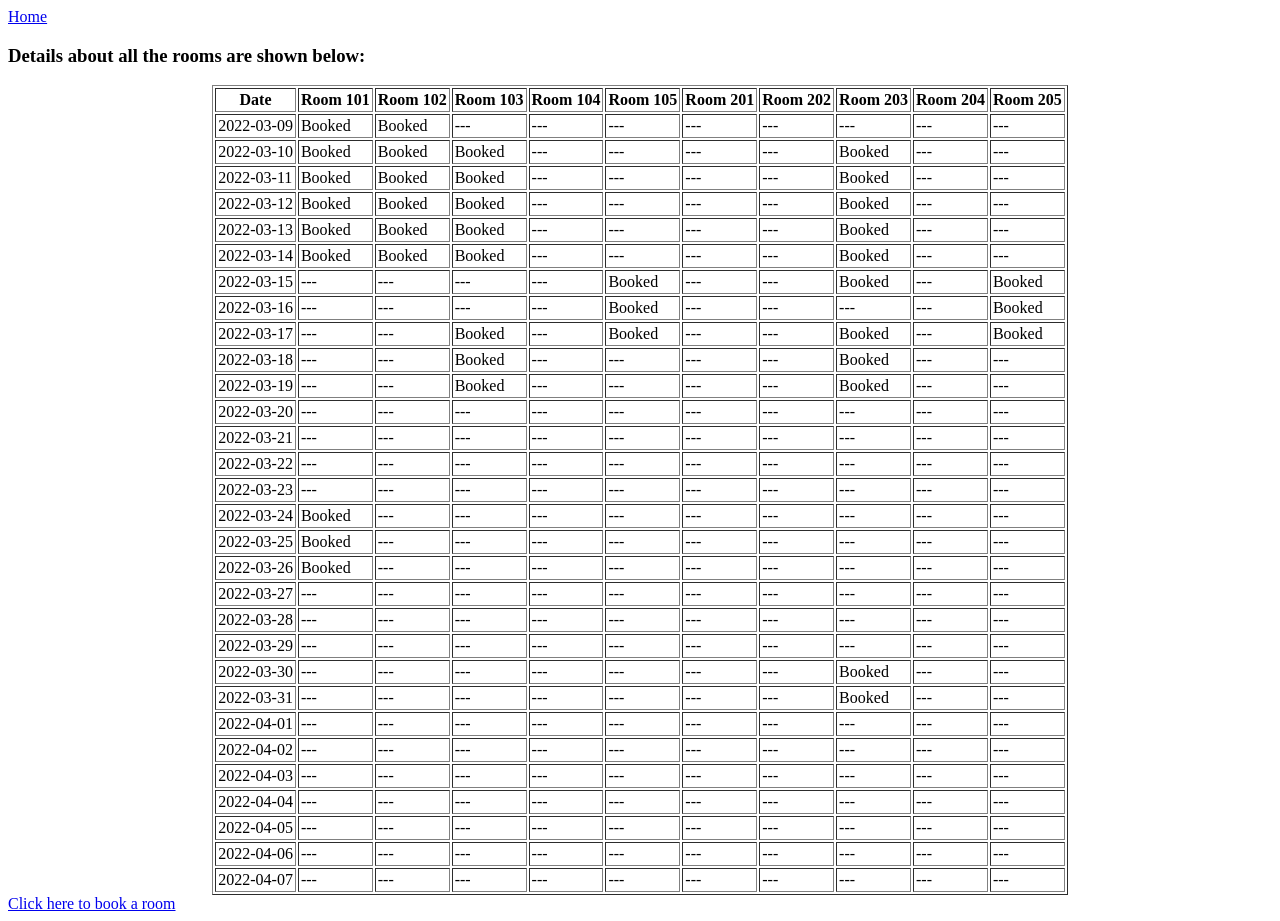
After one commit to ericpsherman/Hotel, a Flask app: page /room/details in a window 1280 px wide. The commit adds this page. Run offline with Flask 2, Linux system fonts and the light colour scheme; data comes from the database, SQL or seed files in the repository; both versions use the stored data as it was after the commit.

Commit message:
Updated Frontend and connected with Flask

```diff
--- a/app.py
+++ b/app.py
@@ -10,27 +10,31 @@ def home():
     return render_template('home.html', rooms=rooms)
 
 
+@app.route('/room/details')
+def room_details():
+    availability = database.get_room_details()
+    return render_template('show_room_details.html', availability=availability)
+
+
 @app.route('/room/booking', methods=['GET', 'POST'])
 def booking():
     if request.method == 'POST':
         date_from = request.form.get('date-from')
         date_to = request.form.get('date-to')
-        print(date_from,date_to)
-        database.show_available_rooms(date_from, date_to)
-    return render_template('booking.html')
+        room_type = request.form.get('room-type')
+        booking_availability = database.is_available(date_from, date_to, room_type)
+        if not booking_availability[0]:
+            return render_template('booking.html', message="No Rooms Available for selected range and room category")
+        else:
+            bill = database.book_a_room(booking_availability[1], booking_availability[2], booking_availability[3],
+                                        booking_availability[4])
+            message = f"""\n\nConfirmed booking!\n
+                        Room Number: {bill[0]}\n
+                        Bill Amount: Rs. {bill[1]}\n
+                        Number of days: {bill[2]}\n\n"""
+            return render_template('booking.html', message=message)
+    return render_template('booking.html', message="Check for room availability and book room")
 
 
 if __name__ == '__main__':
-    # app.run(debug=True)
-    booking_availability = database.is_available('2022-03-09', '2022-03-14', 'A Class')
-    print(booking_availability)
-    bill = None
-    if booking_availability[0]:
-        bill = database.book_a_room(booking_availability[1], booking_availability[2], booking_availability[3],
-                                    booking_availability[4])
-    if bill is not None:
-        print(f"""\n\nConfirmed booking!
-        Room Number: {bill[0]}
-        Bill Amount: Rs. {bill[1]}
-        Number of days: {bill[2]}\n\n""")
-    database.display()
+    app.run(debug=True)
--- a/templates/base_jinja.html
+++ b/templates/base_jinja.html
@@ -4,6 +4,7 @@
     <title>{% block title %}{% endblock %}</title>
 </head>
 <body>
+<a href="{{ url_for('home') }}">Home</a>
 {% block content %}
 {% endblock %}
 </body>
--- a/templates/home.html
+++ b/templates/home.html
@@ -28,4 +28,8 @@
 <div class="booking">
     <a href="{{ url_for('booking') }}">Click here to book a room</a>
 </div>
+<br>
+<div>
+    <a href="{{ url_for('room_details') }}">Room Details (Admin Only)</a>
+</div>
 {% endblock %}
--- a/templates/show.html
+++ /dev/null
@@ -1,5 +0,0 @@
-{% extends 'base_jinja.html' %}
-
-{% block content %}
-<h1>fjhjfhajfh</h1>
-{% endblock %}
--- /dev/null
+++ b/templates/show_room_details.html
@@ -0,0 +1,44 @@
+{% extends 'base_jinja.html' %}
+
+{% block title %} Room Details {% endblock %}
+
+{% block content %}
+<div class="rooms">
+    <h3>Details about all the rooms are shown below: </h3>
+    <center>
+    <table border="1px" cellpadding="2px">
+        <tr>
+            <th>Date</th>
+            <th>Room 101</th>
+            <th>Room 102</th>
+            <th>Room 103</th>
+            <th>Room 104</th>
+            <th>Room 105</th>
+            <th>Room 201</th>
+            <th>Room 202</th>
+            <th>Room 203</th>
+            <th>Room 204</th>
+            <th>Room 205</th>
+        </tr>
+        {% for room in availability %}
+        <tr>
+            <td>{{ room['Date'] }}</td>
+            <td>{{ '---' if room['Room-101'] else 'Booked'}}</td>
+            <td>{{ '---' if room['Room-102'] else 'Booked'}}</td>
+            <td>{{ '---' if room['Room-103'] else 'Booked'}}</td>
+            <td>{{ '---' if room['Room-104'] else 'Booked'}}</td>
+            <td>{{ '---' if room['Room-105'] else 'Booked'}}</td>
+            <td>{{ '---' if room['Room-201'] else 'Booked'}}</td>
+            <td>{{ '---' if room['Room-202'] else 'Booked'}}</td>
+            <td>{{ '---' if room['Room-203'] else 'Booked'}}</td>
+            <td>{{ '---' if room['Room-204'] else 'Booked'}}</td>
+            <td>{{ '---' if room['Room-205'] else 'Booked'}}</td>
+        </tr>
+        {% endfor %}
+    </table>
+    </center>
+</div>
+<div class="booking">
+    <a href="{{ url_for('booking') }}">Click here to book a room</a>
+</div>
+{% endblock %}
--- a/utils/database.py
+++ b/utils/database.py
@@ -5,26 +5,26 @@ from .database_connection import DatabaseConnection
 DATE_FORMAT = "%Y-%m-%d"
 
 query_dict = {
-            101: [f'SELECT COUNT(*) FROM availability WHERE Date BETWEEN ? AND ? AND "101"=1',
-                  f'UPDATE availability SET "101" = 0 WHERE Date BETWEEN ? AND ?'],
-            102: [f'SELECT COUNT(*) FROM availability WHERE Date BETWEEN ? AND ? AND "102"=1',
-                  f'UPDATE availability SET "102" = 0 WHERE Date BETWEEN ? AND ?'],
-            103: [f'SELECT COUNT(*) FROM availability WHERE Date BETWEEN ? AND ? AND "103"=1',
-                  f'UPDATE availability SET "103" = 0 WHERE Date BETWEEN ? AND ?'],
-            104: [f'SELECT COUNT(*) FROM availability WHERE Date BETWEEN ? AND ? AND "104"=1',
-                  f'UPDATE availability SET "104" = 0 WHERE Date BETWEEN ? AND ?'],
-            105: [f'SELECT COUNT(*) FROM availability WHERE Date BETWEEN ? AND ? AND "105"=1',
-                  f'UPDATE availability SET "105" = 0 WHERE Date BETWEEN ? AND ?'],
-            201: [f'SELECT COUNT(*) FROM availability WHERE Date BETWEEN ? AND ? AND "201"=1',
-                  f'UPDATE availability SET "201" = 0 WHERE Date BETWEEN ? AND ?'],
-            202: [f'SELECT COUNT(*) FROM availability WHERE Date BETWEEN ? AND ? AND "202"=1',
-                  f'UPDATE availability SET "202" = 0 WHERE Date BETWEEN ? AND ?'],
-            203: [f'SELECT COUNT(*) FROM availability WHERE Date BETWEEN ? AND ? AND "203"=1',
-                  f'UPDATE availability SET "203" = 0 WHERE Date BETWEEN ? AND ?'],
-            204: [f'SELECT COUNT(*) FROM availability WHERE Date BETWEEN ? AND ? AND "204"=1',
-                  f'UPDATE availability SET "204" = 0 WHERE Date BETWEEN ? AND ?'],
-            205: [f'SELECT COUNT(*) FROM availability WHERE Date BETWEEN ? AND ? AND "205"=1',
-                  f'UPDATE availability SET "205" = 0 WHERE Date BETWEEN ? AND ?']
+    101: [f'SELECT COUNT(*) FROM availability WHERE Date BETWEEN ? AND ? AND "101"=1',
+          f'UPDATE availability SET "101" = 0 WHERE Date BETWEEN ? AND ?'],
+    102: [f'SELECT COUNT(*) FROM availability WHERE Date BETWEEN ? AND ? AND "102"=1',
+          f'UPDATE availability SET "102" = 0 WHERE Date BETWEEN ? AND ?'],
+    103: [f'SELECT COUNT(*) FROM availability WHERE Date BETWEEN ? AND ? AND "103"=1',
+          f'UPDATE availability SET "103" = 0 WHERE Date BETWEEN ? AND ?'],
+    104: [f'SELECT COUNT(*) FROM availability WHERE Date BETWEEN ? AND ? AND "104"=1',
+          f'UPDATE availability SET "104" = 0 WHERE Date BETWEEN ? AND ?'],
+    105: [f'SELECT COUNT(*) FROM availability WHERE Date BETWEEN ? AND ? AND "105"=1',
+          f'UPDATE availability SET "105" = 0 WHERE Date BETWEEN ? AND ?'],
+    201: [f'SELECT COUNT(*) FROM availability WHERE Date BETWEEN ? AND ? AND "201"=1',
+          f'UPDATE availability SET "201" = 0 WHERE Date BETWEEN ? AND ?'],
+    202: [f'SELECT COUNT(*) FROM availability WHERE Date BETWEEN ? AND ? AND "202"=1',
+          f'UPDATE availability SET "202" = 0 WHERE Date BETWEEN ? AND ?'],
+    203: [f'SELECT COUNT(*) FROM availability WHERE Date BETWEEN ? AND ? AND "203"=1',
+          f'UPDATE availability SET "203" = 0 WHERE Date BETWEEN ? AND ?'],
+    204: [f'SELECT COUNT(*) FROM availability WHERE Date BETWEEN ? AND ? AND "204"=1',
+          f'UPDATE availability SET "204" = 0 WHERE Date BETWEEN ? AND ?'],
+    205: [f'SELECT COUNT(*) FROM availability WHERE Date BETWEEN ? AND ? AND "205"=1',
+          f'UPDATE availability SET "205" = 0 WHERE Date BETWEEN ? AND ?']
 }
 
 
@@ -137,7 +137,8 @@ def is_available(from_date=None, to_date=None, room_class=None) -> tuple[bool, s
             for data in cursor.execute(query, (from_date, to_date)):
                 if data[0] == difference_dates:
                     return True, from_date, to_date, room, difference_dates
-        return False, from_date, to_date, room, difference_dates
+        else:
+            return False, from_date, to_date, room, difference_dates
 
 
 def book_a_room(from_date=None, to_date=None, room=None, difference_dates=None) -> tuple[int, float, int]:
@@ -170,14 +171,18 @@ def get_rooms() -> list[dict]:
         return rooms
 
 
-def show_available_rooms(date_from, date_to) -> None:
+def get_room_details() -> list[dict]:
     """
-    Displays rooms in the date range given by the user.
-    :param date_from:
-    :param date_to:
-    :return: None
+    Gets details of all the rooms and availability from the database and converts it to a list of dictionaries.
+    :return: rooms as list[dict]
     """
     with DatabaseConnection('data.db') as connection:
         cursor = connection.cursor()
-        for available in cursor.execute(f'SELECT * FROM availability WHERE Date BETWEEN ? AND ?', (date_from, date_to)):
-            print(available)
+        cursor.execute(f'SELECT * FROM availability')
+        availability = [{'Date': row[0],
+                         'Room-101': row[1], 'Room-102': row[2], 'Room-103': row[3], 'Room-104': row[4],
+                         'Room-105': row[5],
+                         'Room-201': row[6], 'Room-202': row[7], 'Room-203': row[8], 'Room-204': row[9],
+                         'Room-205': row[10],
+                         } for row in cursor.fetchall()]
+        return availability
```
Also changed, not shown: templates/booking.html (+19 -1 lines), data.db.
